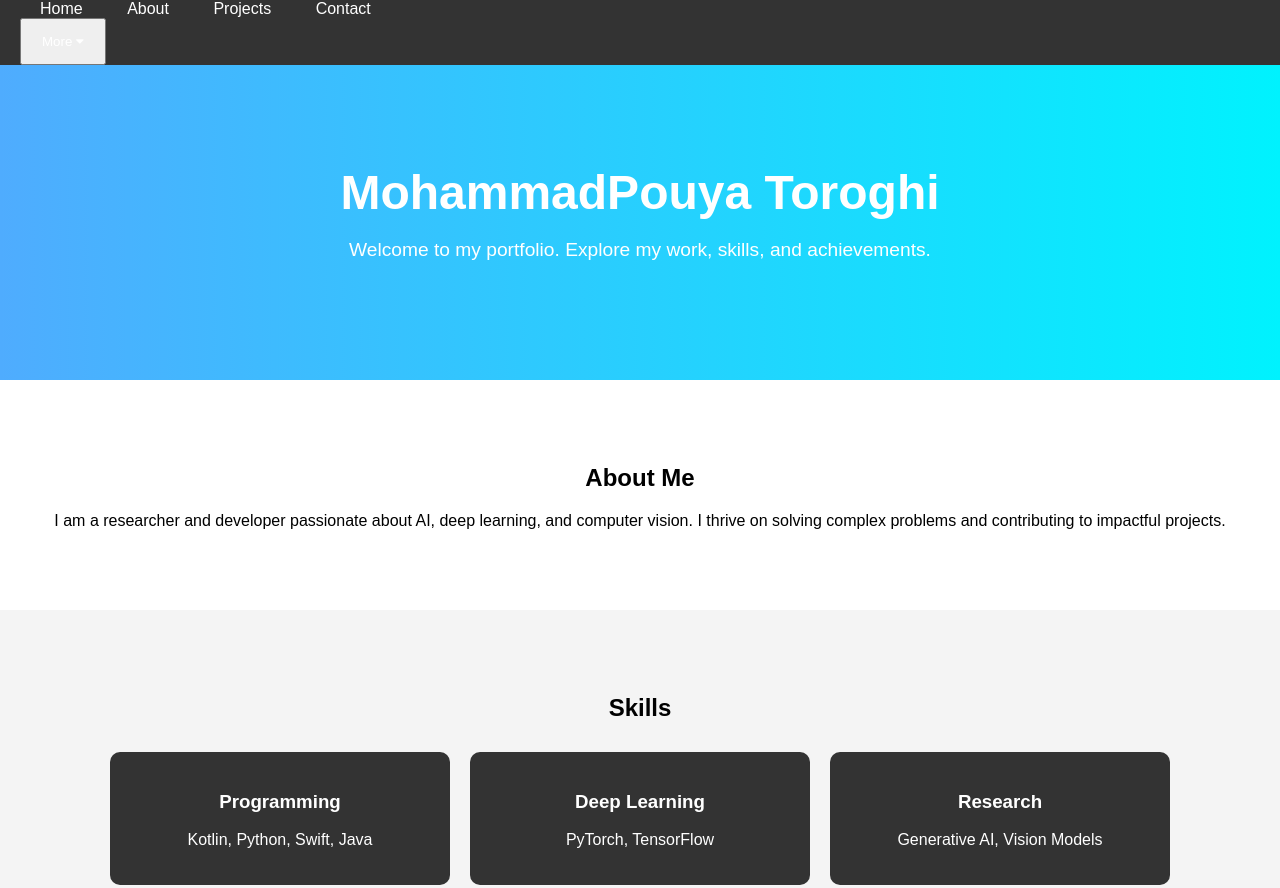
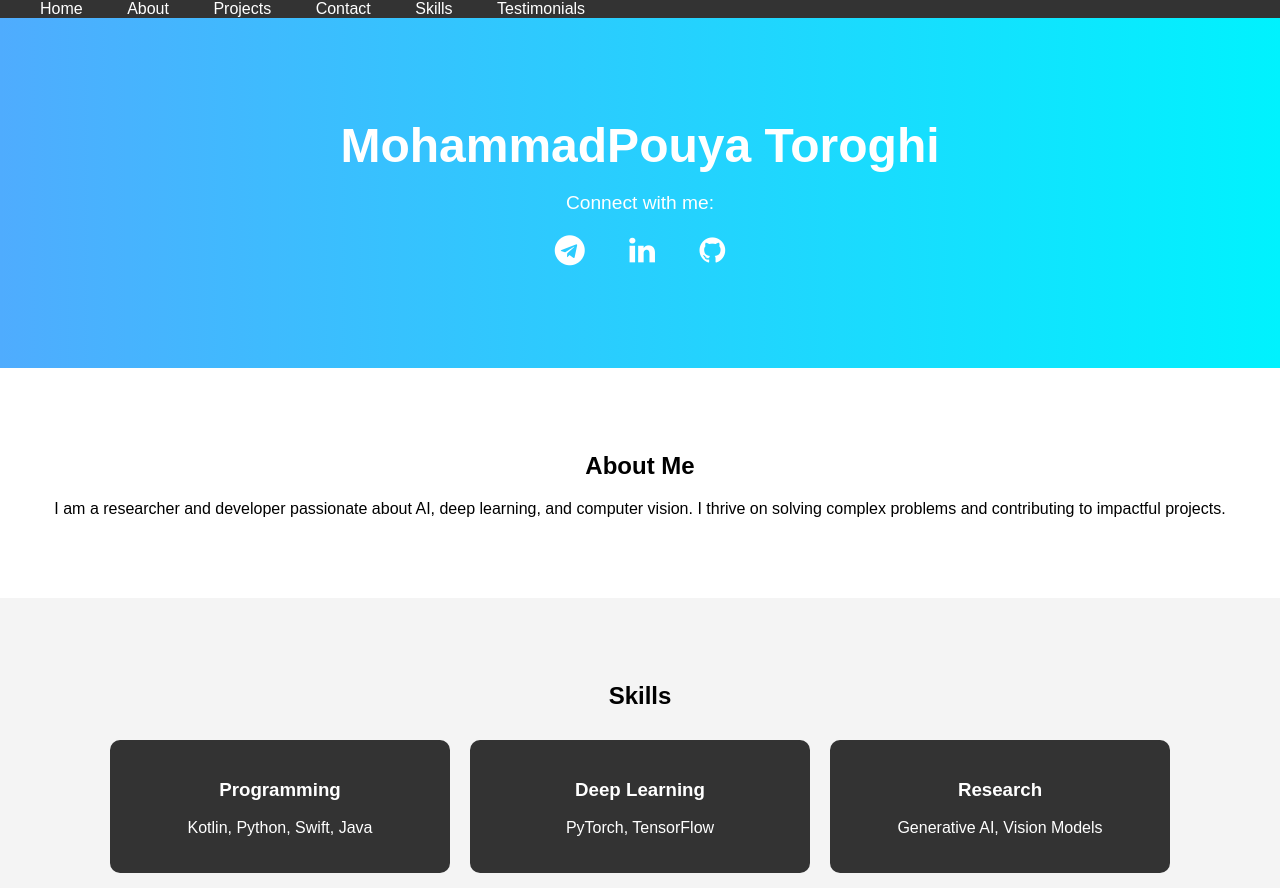
Before and after one commit to pouyatoroghi/pouyatoroghi.github.io, a plain HTML site: page index.html in a window 1280 px wide. Shown: the top 888 px of the page. Drawn offline with Linux system fonts and the light colour scheme.

Commit message:
Update index.html

```diff
--- a/index.html
+++ b/index.html
@@ -6,6 +6,24 @@
   <title>MohammadPouya Toroghi - Portfolio</title>
   <link rel="stylesheet" href="https://cdnjs.cloudflare.com/ajax/libs/font-awesome/4.7.0/css/font-awesome.min.css">
   <style>
+
+  	.social-media {
+  		margin-top: 20px;
+	}
+
+	.social-media a {
+  		color: white;
+  		font-size: 30px;
+  		margin: 0 20px; /* Increased spacing between icons */
+  		display: inline-block;
+  		transition: transform 0.3s ease-in-out;
+	}
+
+	.social-media a:hover {
+  		color: #00f2fe; /* Highlight color on hover */
+  		transform: scale(1.3); /* Slightly enlarge on hover */
+	}
+
     /* General Styles */
     body {
       font-family: Arial, sans-serif;
@@ -162,21 +180,25 @@
     <a href="#about">About</a>
     <a href="#projects">Projects</a>
     <a href="#contact">Contact</a>
-    <div class="dropdown">
-      <button class="dropbtn">More <i class="fa fa-caret-down"></i></button>
-      <div class="dropdown-content">
-        <a href="#skills">Skills</a>
-        <a href="#testimonials">Testimonials</a>
-      </div>
-    </div>
+    <a href="#skills">Skills</a>
+    <a href="#testimonials">Testimonials</a>
   </div>
 </div>
 
 <!-- Hero Section -->
 <div class="hero" id="home">
   <h1>MohammadPouya Toroghi</h1>
-  <p>Welcome to my portfolio. Explore my work, skills, and achievements.</p>
+  <p>Connect with me:</p>
+  <div class="social-media">
+    <a href="https://t.me/PouyaToroghi" target="_blank"><i class="fa fa-telegram"></i></a>
+    <a href="https://linkedin.com/in/pouyatoroghi" target="_blank"><i class="fa fa-linkedin"></i></a>
+    <!-- <a href="https://scholar.google.com/citations?user=yourgoogleid" target="_blank"><i class="fa fa-graduation-cap"></i></a> -->
+    <a href="https://github.com/pouyatoroghi" target="_blank"><i class="fa fa-github"></i></a>
+    <!--<a href="https://twitter.com/yourtwitterusername" target="_blank"><i class="fa fa-twitter"></i></a>
+    <a href="https://instagram.com/yourinstagramusername" target="_blank"><i class="fa fa-instagram"></i></a>-->
+  </div>
 </div>
+
 
 <!-- About Section -->
 <section id="about">
```
